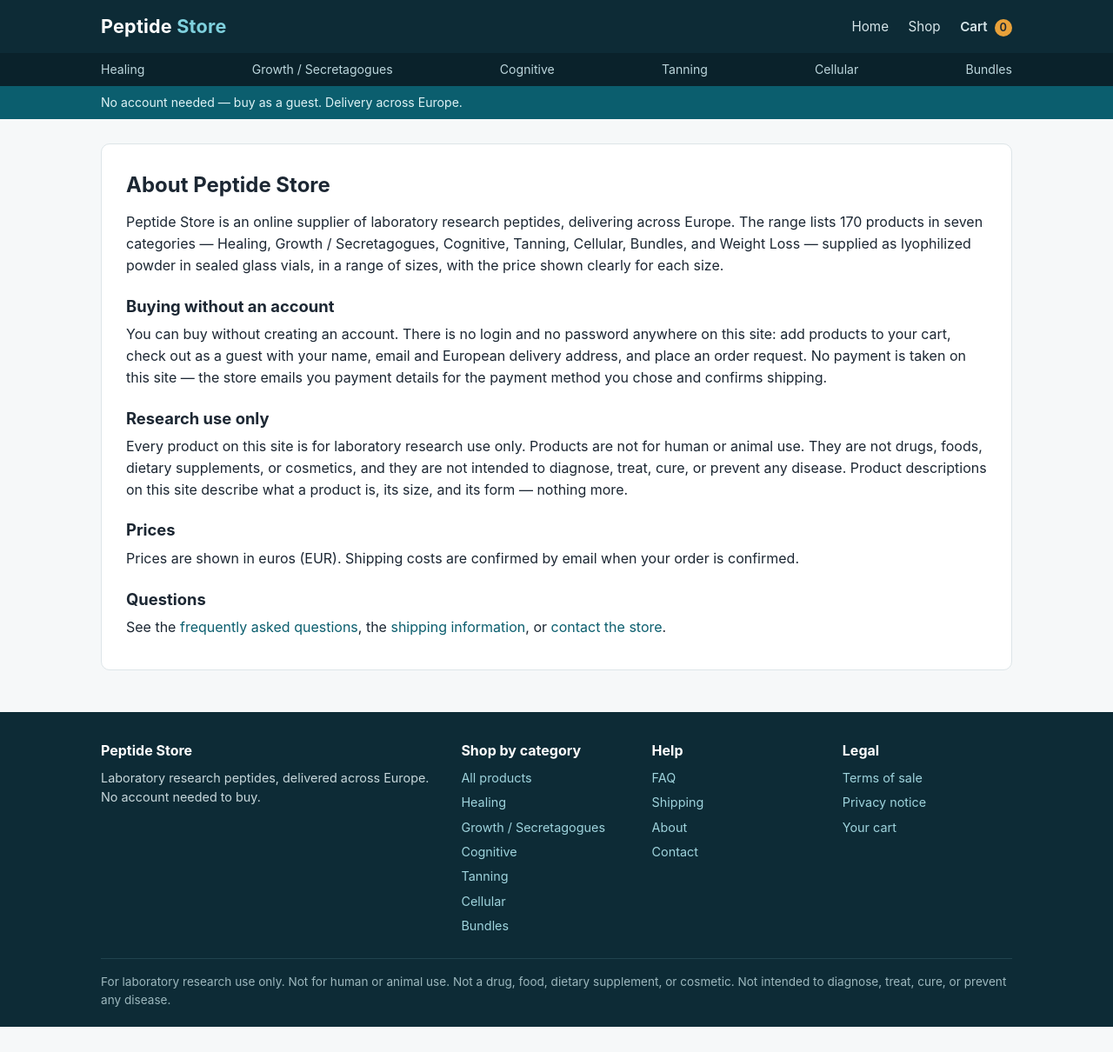
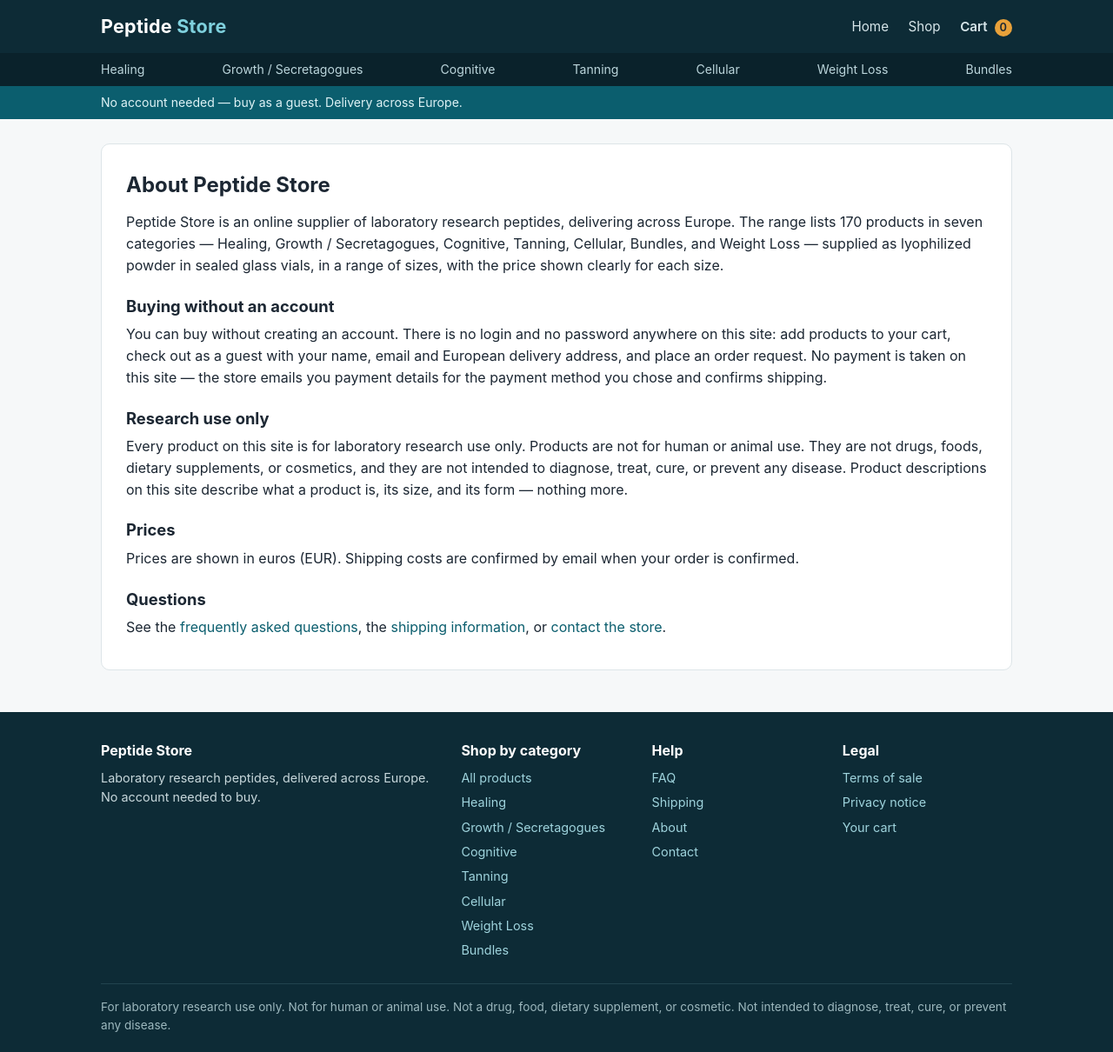
Before and after one commit to ClarenceAtim/peptide-store, a plain HTML site: page about.html in a window 1280 px wide. Shown: the whole page at 87% size. Before the commit the page ends 1181 px from the top, so only its background shows below. Drawn offline with Linux system fonts and the light colour scheme.

Commit message:
Minimum order 100 EUR, payment method on checkout page, Weight Loss nav links (about.html)

```diff
--- a/about.html
+++ b/about.html
@@ -33,6 +33,7 @@
       <a href="category.html?cat=cognitive">Cognitive</a>
       <a href="category.html?cat=tanning">Tanning</a>
       <a href="category.html?cat=cellular">Cellular</a>
+      <a href="category.html?cat=weight-loss">Weight Loss</a>
       <a href="category.html?cat=bundles">Bundles</a>
     </div>
   </nav>
@@ -77,6 +78,7 @@
           <li><a href="category.html?cat=cognitive">Cognitive</a></li>
           <li><a href="category.html?cat=tanning">Tanning</a></li>
           <li><a href="category.html?cat=cellular">Cellular</a></li>
+          <li><a href="category.html?cat=weight-loss">Weight Loss</a></li>
           <li><a href="category.html?cat=bundles">Bundles</a></li>
         </ul>
       </div>
```
